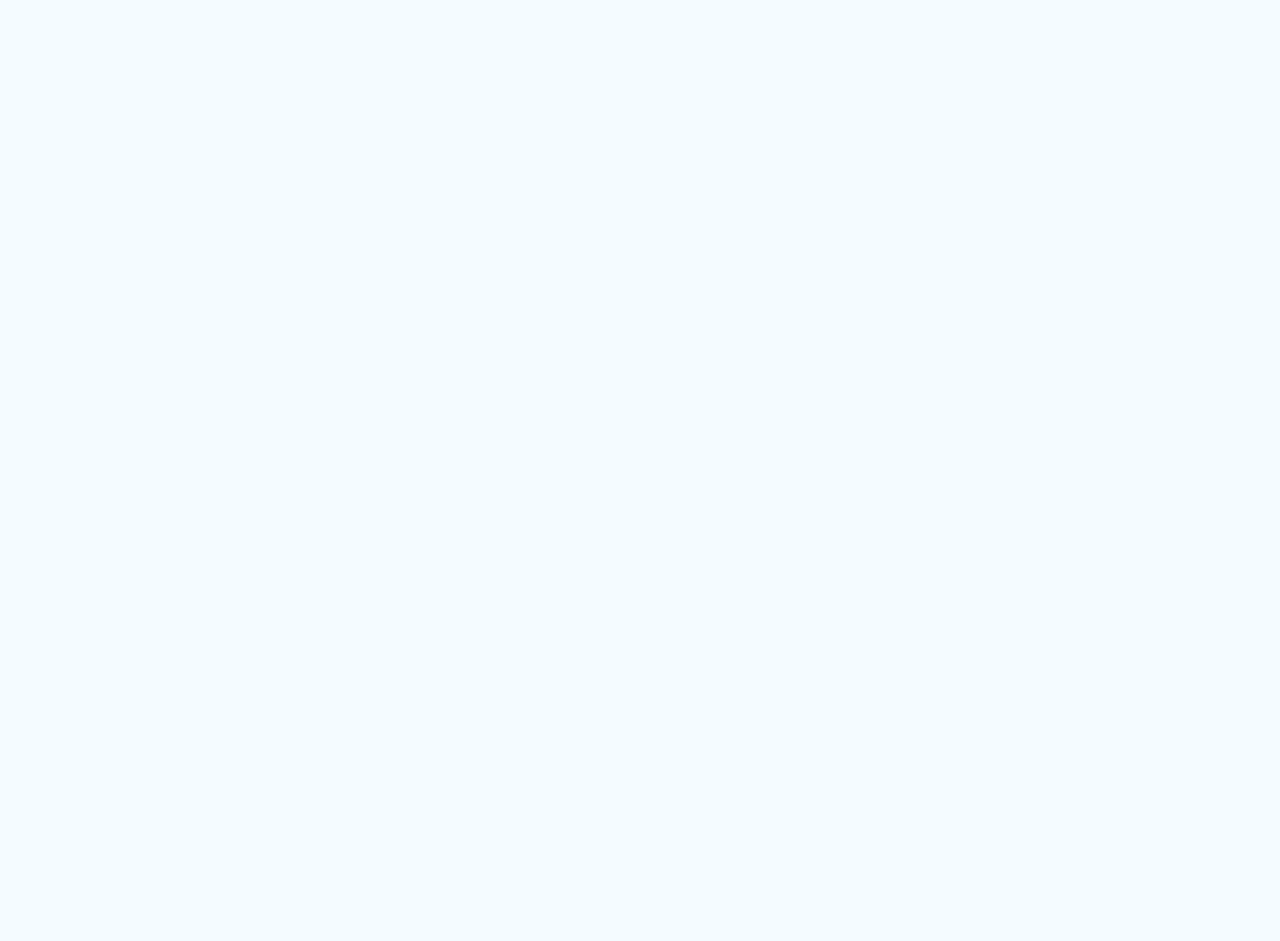
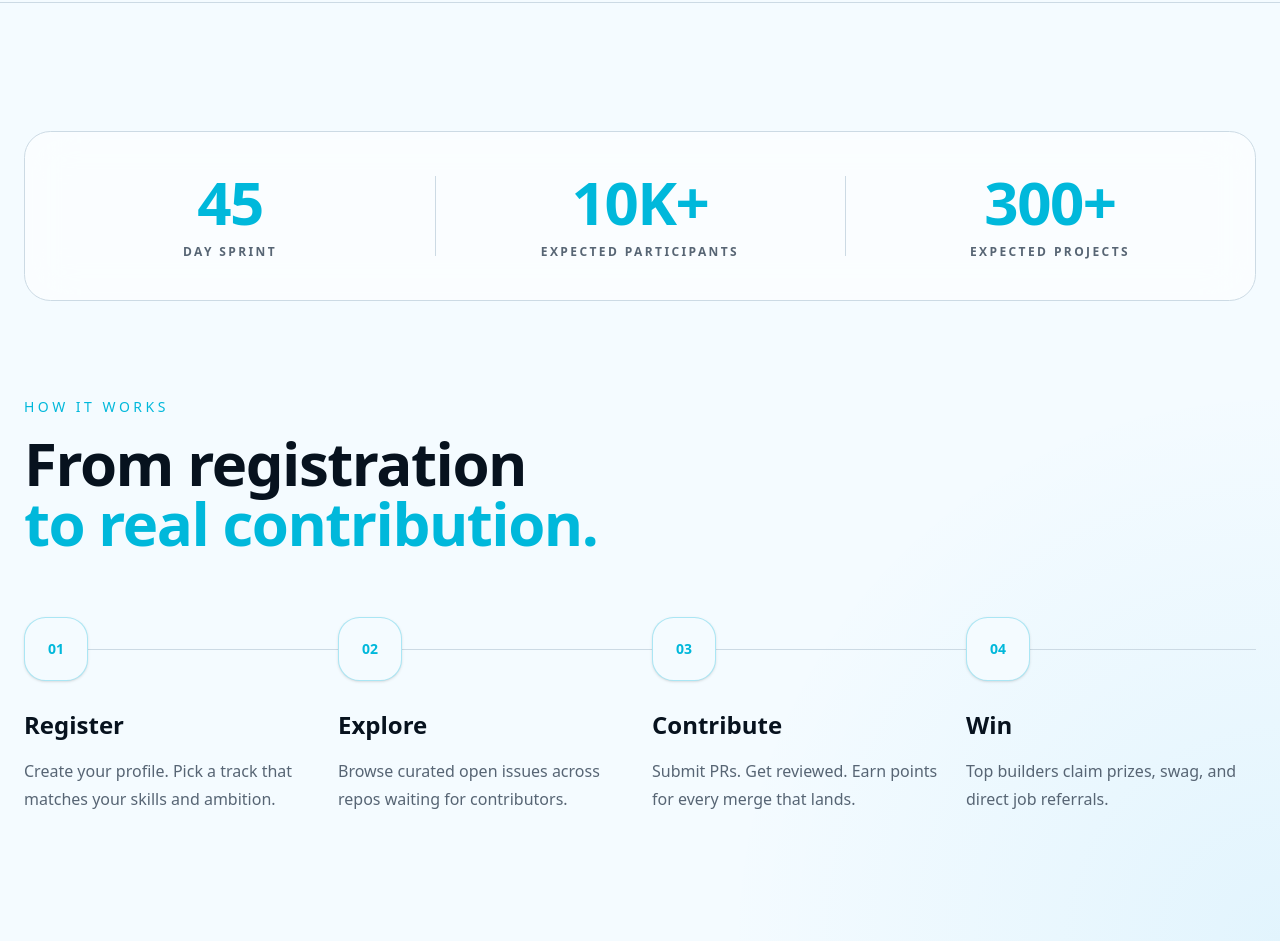
Before and after one commit to Aryamuh-ynah/nsoc-winter, a Next.js app: page / in a window 1280 px wide. Shown: the part 2980-3921 px from the top of the page. Before the commit the page ends 2982 px from the top, so only its background shows below. Built offline with nearby package versions, Linux system fonts and the light colour scheme.

Commit message:
feat: add program stats and contribution process

```diff
--- a/app/page.tsx
+++ b/app/page.tsx
@@ -1,6 +1,7 @@
 import { Navbar } from "@/components/layout/navbar";
 import { Features } from "@/components/sections/features";
 import { Hero } from "@/components/sections/hero";
+import { Process } from "@/components/sections/process";
 import { Roles } from "@/components/sections/roles";
 
 export default function Home() {
@@ -10,6 +11,7 @@ export default function Home() {
       <Hero />
       <Features />
       <Roles />
+      <Process />
     </main>
   );
 }
--- /dev/null
+++ b/components/sections/process.tsx
@@ -0,0 +1,84 @@
+"use client";
+
+import { stats, steps } from "@/lib/data";
+import { motion } from "motion/react";
+
+export function Process() {
+  return (
+    <section className="relative overflow-hidden border-t border-border bg-background py-24 sm:py-32">
+      <div className="absolute inset-0 bg-[radial-gradient(circle_at_bottom_right,rgba(14,165,233,0.08),transparent_35%)]" />
+
+      <div className="relative z-10 mx-auto max-w-7xl px-6">
+        {/* Stats */}
+        <div className="grid overflow-hidden rounded-3xl border border-border bg-card/60 backdrop-blur-xl md:grid-cols-3">
+          {stats.map((stat, index) => (
+            <motion.div
+              key={stat.label}
+              initial={{ opacity: 0, y: 20 }}
+              whileInView={{ opacity: 1, y: 0 }}
+              viewport={{ once: true, amount: 0.3 }}
+              transition={{
+                duration: 0.5,
+                delay: index * 0.1,
+              }}
+              className="relative px-8 py-10 text-center md:px-10"
+            >
+              {index !== 0 && (
+                <div className="absolute left-0 top-1/2 hidden h-20 w-px -translate-y-1/2 bg-border md:block" />
+              )}
+
+              <p className="text-5xl font-bold tracking-tight text-cyan-500 sm:text-6xl">
+                {stat.value}
+              </p>
+
+              <p className="mt-3 text-xs font-semibold tracking-[0.2em] text-muted-foreground">
+                {stat.label}
+              </p>
+            </motion.div>
+          ))}
+        </div>
+
+        {/* Heading */}
+        <div className="mt-24 max-w-3xl">
+          <p className="mb-4 text-sm font-medium tracking-[0.25em] text-cyan-500">
+            HOW IT WORKS
+          </p>
+
+          <h2 className="text-4xl font-bold tracking-tight sm:text-5xl lg:text-6xl">
+            From registration
+            <span className="block text-cyan-500">to real contribution.</span>
+          </h2>
+        </div>
+
+        {/* Steps */}
+        <div className="relative mt-16 grid gap-6 md:grid-cols-2 lg:grid-cols-4">
+          <div className="absolute left-0 right-0 top-8 hidden h-px bg-border lg:block" />
+
+          {steps.map((step, index) => (
+            <motion.article
+              key={step.number}
+              initial={{ opacity: 0, y: 30 }}
+              whileInView={{ opacity: 1, y: 0 }}
+              viewport={{ once: true, amount: 0.2 }}
+              transition={{
+                duration: 0.5,
+                delay: index * 0.1,
+              }}
+              className="relative"
+            >
+              <div className="relative z-10 flex h-16 w-16 items-center justify-center rounded-2xl border border-cyan-500/30 bg-background text-sm font-bold text-cyan-500 shadow-sm">
+                {step.number}
+              </div>
+
+              <h3 className="mt-7 text-2xl font-semibold">{step.title}</h3>
+
+              <p className="mt-4 leading-7 text-muted-foreground">
+                {step.description}
+              </p>
+            </motion.article>
+          ))}
+        </div>
+      </div>
+    </section>
+  );
+}
```
